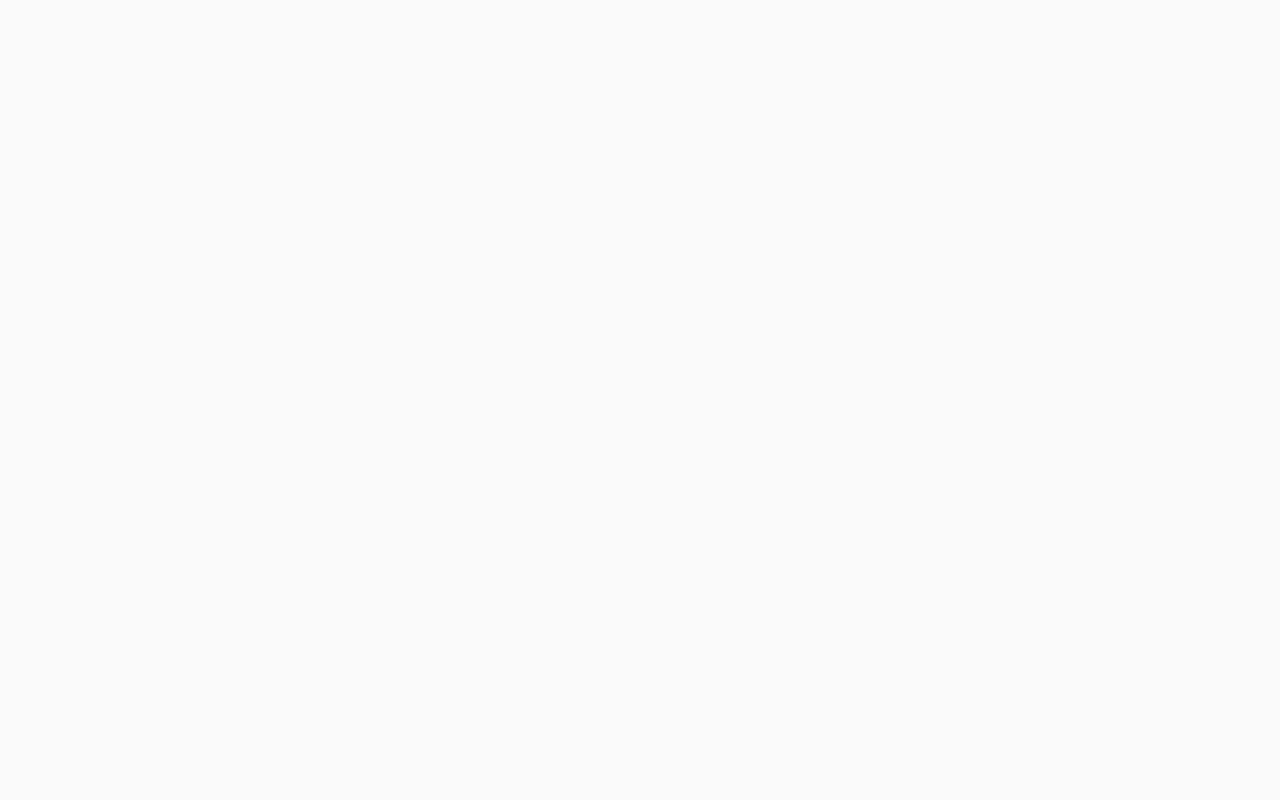
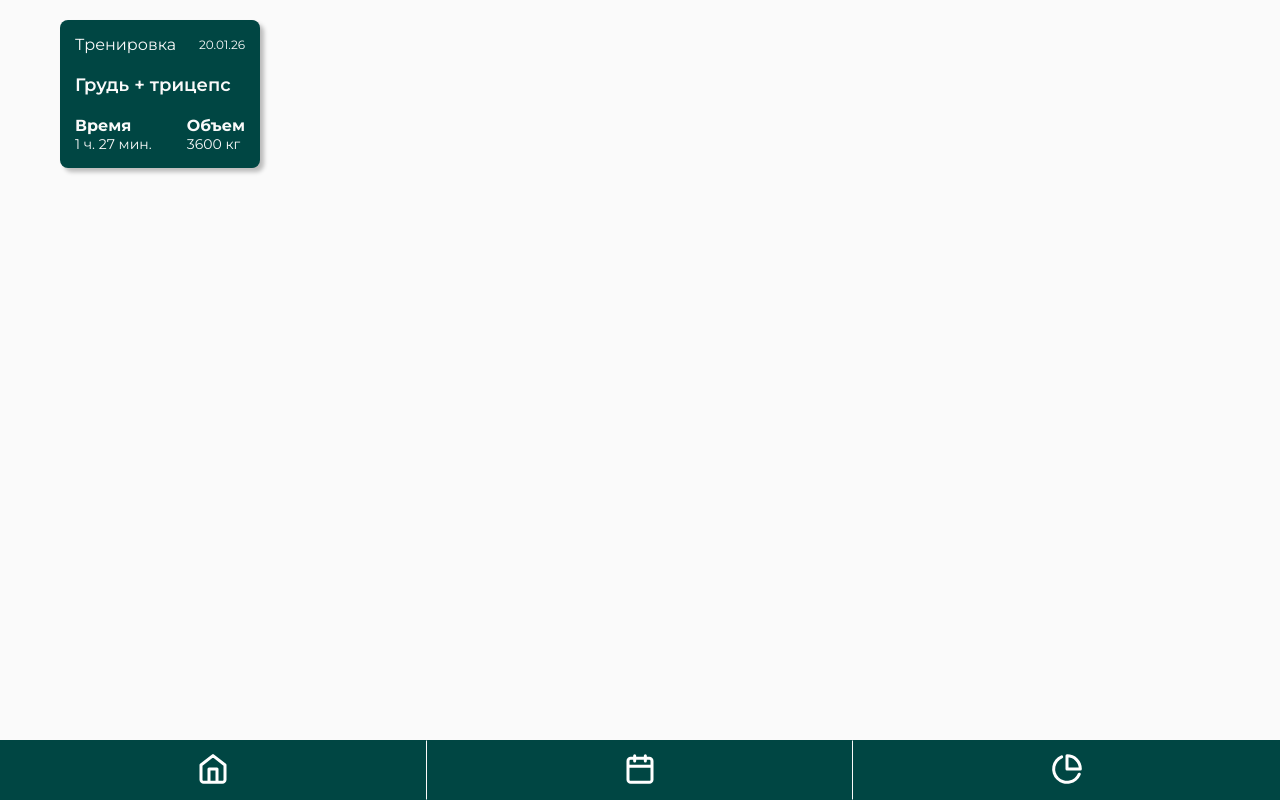
Before and after one commit to D1n8/training-tracker, a React (Vite) app: page /training-tracker/analytic in a window 1280 px wide. Before the commit this address had no page. Built offline with nearby package versions, Linux system fonts and the light colour scheme.

Commit message:
add nav and configure routes

```diff
--- a/src/App.css
+++ b/src/App.css
@@ -34,6 +34,7 @@ button {
 
 .main{
     margin: 0 auto;
+    margin-bottom: 70px;
     padding: 20px;
     max-width: 1200px;
 }
--- a/src/App.tsx
+++ b/src/App.tsx
@@ -1,11 +1,15 @@
 
 import './App.css';
 import AppRouter from './components/AppRouter';
+import Nav from './components/Nav/Nav';
 
 function App() {
 
   return (
-    <AppRouter></AppRouter>
+    <>
+      <AppRouter></AppRouter>
+      <Nav />
+    </>
   );
 }
 
--- a/src/components/AppRouter.tsx
+++ b/src/components/AppRouter.tsx
@@ -1,12 +1,14 @@
 import { Routes, Route } from 'react-router'
 import MainPage from '../pages/MainPage/MainPage';
-// import TrainingsList from '../pages/TrainingsList/TrainingsList';
+import CalendarPage from '../pages/CalendarPage/CalendarPage';
+import AnalyticPage from '../pages/AnalyticPage/AnalyticPage';
 
 function AppRouter() {
   return (
       <Routes>
         <Route path='/' element={<MainPage/>}/>
-        {/* <Route path='/trainings' element={<TrainingsList/>}/> */}
+        <Route path='/calendar' element={<CalendarPage/>}/>
+        <Route path='/analytic' element={<AnalyticPage/>}/>
       </Routes>
   );
 }
--- /dev/null
+++ b/src/components/Nav/Nav.css
@@ -0,0 +1,19 @@
+.nav {
+    width: 100%;
+    display: flex;
+    position: fixed;
+    height: 60px;
+    bottom: 0;
+    left: 0;
+    background-color: var(--main-green);
+}
+
+.nav-btn{
+    flex: 1 1 100px;
+    background-color: inherit;
+    border-radius: 0;
+}
+
+.nav-btn:not(:last-child) {
+    border-right: 1px solid #FAFAFA;
+}
--- /dev/null
+++ b/src/components/Nav/Nav.tsx
@@ -0,0 +1,28 @@
+import { useNavigate } from 'react-router-dom';
+import './Nav.css'
+
+
+function Nav() {
+    const navigate = useNavigate()
+    return (
+        <nav className="nav">
+            <button onClick={() => navigate('/')} className="btn nav-btn">
+                <svg width="32" height="32" viewBox="0 0 32 32" fill="none" xmlns="http://www.w3.org/2000/svg">
+                    <path d="M12 29.3334V16H20V29.3334M4 12L16 2.66669L28 12V26.6667C28 27.3739 27.719 28.0522 27.219 28.5523C26.7189 29.0524 26.0406 29.3334 25.3333 29.3334H6.66667C5.95942 29.3334 5.28115 29.0524 4.78105 28.5523C4.28095 28.0522 4 27.3739 4 26.6667V12Z" stroke="white" stroke-width="3" stroke-linecap="round" stroke-linejoin="round" />
+                </svg>
+            </button>
+            <button onClick={() => navigate('/calendar')} className="btn nav-btn">
+                <svg width="32" height="32" viewBox="0 0 32 32" fill="none" xmlns="http://www.w3.org/2000/svg">
+                    <path d="M21.3333 2.66669V8.00002M10.6667 2.66669V8.00002M4 13.3334H28M6.66667 5.33335H25.3333C26.8061 5.33335 28 6.52726 28 8.00002V26.6667C28 28.1394 26.8061 29.3334 25.3333 29.3334H6.66667C5.19391 29.3334 4 28.1394 4 26.6667V8.00002C4 6.52726 5.19391 5.33335 6.66667 5.33335Z" stroke="white" stroke-width="3" stroke-linecap="round" stroke-linejoin="round" />
+                </svg>
+            </button>
+            <button onClick={() => navigate('/analytic')} className="btn nav-btn">
+                <svg width="32" height="32" viewBox="0 0 32 32" fill="none" xmlns="http://www.w3.org/2000/svg">
+                    <path d="M28.28 21.1867C27.4318 23.1927 26.1051 24.9603 24.4158 26.3351C22.7266 27.7099 20.7264 28.6499 18.5899 29.0731C16.4535 29.4962 14.2459 29.3895 12.1602 28.7624C10.0745 28.1353 8.17418 27.0068 6.62537 25.4756C5.07656 23.9443 3.92643 22.057 3.27552 19.9786C2.62462 17.9002 2.49276 15.694 2.89147 13.5529C3.29019 11.4117 4.20734 9.40086 5.56274 7.69606C6.91814 5.99126 8.67052 4.64444 10.6667 3.77335M29.3333 16C29.3333 14.2491 28.9885 12.5152 28.3184 10.8976C27.6483 9.2799 26.6662 7.81004 25.4281 6.57193C24.19 5.33382 22.7201 4.35169 21.1025 3.68163C19.4848 3.01156 17.751 2.66669 16 2.66669V16H29.3333Z" stroke="white" stroke-width="3" stroke-linecap="round" stroke-linejoin="round" />
+                </svg>
+            </button>
+        </nav>
+    );
+}
+
+export default Nav;
--- a/src/pages/AnalyticPage/AnalyticPage.tsx
+++ b/src/pages/AnalyticPage/AnalyticPage.tsx
@@ -0,0 +1,11 @@
+import LastTrainingWidget from "../../components/Widgets/LastTrainingWidget/LastTrainingWidget";
+
+function AnalyticPage() {
+    return (
+        <main className="main">
+            <LastTrainingWidget />
+        </main>
+    );
+}
+
+export default AnalyticPage;
--- a/src/pages/CalendarPage/CalendarPage.tsx
+++ b/src/pages/CalendarPage/CalendarPage.tsx
@@ -0,0 +1,11 @@
+import TimerWidget from "../../components/Widgets/TimerWidget/TimerWidget";
+
+function CalendarPage() {
+    return (
+        <main className="main">
+            <TimerWidget />
+        </main>
+    );
+}
+
+export default CalendarPage;
--- a/src/pages/MainPage/MainPage.tsx
+++ b/src/pages/MainPage/MainPage.tsx
@@ -60,14 +60,17 @@ function MainPage() {
     // }
 
     return (
-        <main className='main'>
-            <button className='btn' onClick={() => newTraining()}>Начать тренировку</button>
-            <MyWeightWidget/>
-            <LastTrainingWidget/>
-            <TimerWidget/>
-            <ExerciseTableWidget {...mockData}/>
-            <TrainingAnalytics/>
-        </main>
+        <>
+            <main className='main'>
+                <button className='btn' onClick={() => newTraining()}>Начать тренировку</button>
+                <MyWeightWidget />
+                <LastTrainingWidget />
+                <TimerWidget />
+                <ExerciseTableWidget {...mockData} />
+                <TrainingAnalytics />
+            </main>
+        </>
+
     );
 }
 
```
Also changed, not shown: src/pages/TrainingsList/TrainingsList.tsx (deleted, +0 -28 lines).
